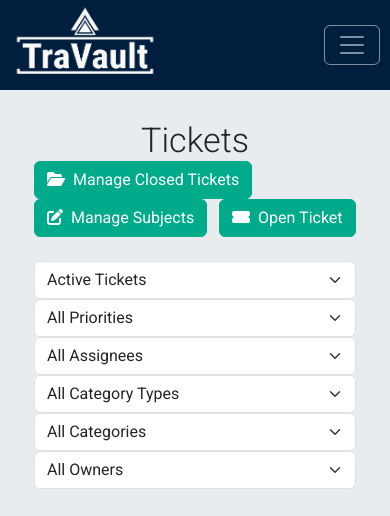
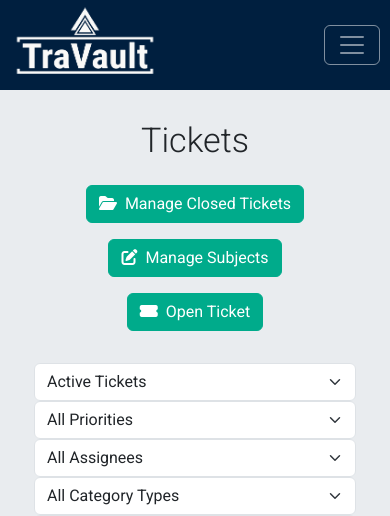
Before and after one commit to Ty-Thetravelguy/travault-v2-mp4, a Django app: page /tickets/view/ in a window 390 px wide. Shown: the top 516 px of the page. Run offline with Django 5.2, Linux system fonts and the light colour scheme; the visitor is signed in with stand-in values (Sample User, id 1); data comes from the database, SQL or seed files in the repository; data that the repository does not hold is empty; parts of the project's set-up code (start-up, migrations or seed data) failed here and were passed over; some libraries are stand-ins or nearby versions.

Commit message:
made ticket views and crm index more responsive

```diff
--- a/travault_crm/tickets/static/tickets/css/ticket_sort.css
+++ b/travault_crm/tickets/static/tickets/css/ticket_sort.css
@@ -39,3 +39,30 @@ tr.odd {
 tr.ticket-closed {
     background-color: #ffcccc; /* Light red for closed tickets */
 }
+
+
+@media (max-width: 991px) {
+    .title-button-row {
+        flex-direction: column;
+    }
+    .button-col {
+        margin-top: 1rem;
+        display: flex;
+        flex-wrap: wrap;
+        justify-content: center;
+    }
+    .button-col .btn {
+        margin: 0.25rem;
+    }
+}
+@media (max-width: 767px) {
+    .filter-row {
+        margin-bottom: 10px;
+    }
+    .filter-col {
+        margin-bottom: 10px;
+    }
+    .button-col .btn {
+        margin: 0.5rem;  /* Increased margin for better spacing on very small screens */
+    }
+}
--- a/travault_crm/tickets/templates/tickets/view_tickets.html
+++ b/travault_crm/tickets/templates/tickets/view_tickets.html
@@ -9,29 +9,23 @@
 {% block content %}
 <div class="container-fluid full-height-bg bg-gray-200">
     <div class="container-fluid px-4 top-padding roboto">
-        <div class="row align-items-center my-4">
-            <div class="col-md-4"></div>
-            <div class="col-md-4 text-center">
+        <div class="row align-items-center my-4 title-button-row">
+            <div class="col-lg-4 text-lg-start text-center">
                 <h1 class="display-4 roboto mb-0">Tickets</h1>
             </div>
-            <div class="col-md-4 text-md-end">
-                <!-- Button to Manage Closed Tickets (Admin/Manager only) -->
+            <div class="col-lg-8 text-lg-end button-col">
                 <a href="{% url 'tickets:manage_closed_tickets' %}"
                     class="btn btn-special btn-md me-2 {% if request.user.user_type != 'admin' %}disabled{% endif %}"
                     data-bs-toggle="tooltip"
                     title="{% if request.user.user_type != 'admin' %}Speak to an admin{% endif %}">
                     <i class="fas fa-folder-open me-2"></i>Manage Closed Tickets
                 </a>
-
-                <!-- Button to Manage Ticket Subjects (Admin/Manager only) -->
                 <a href="{% url 'tickets:manage_subjects' %}"
                     class="btn btn-special btn-md me-2 {% if request.user.user_type != 'admin' %}disabled{% endif %}"
                     data-bs-toggle="tooltip"
                     title="{% if request.user.user_type != 'admin' %}Speak to an admin{% endif %}">
                     <i class="fas fa-edit me-2"></i>Manage Subjects
                 </a>
-
-                <!-- Button to Open a New Ticket -->
                 <a href="{% url 'tickets:open_ticket' %}" class="btn btn-special btn-md">
                     <i class="fas fa-ticket-alt me-2"></i>Open Ticket
                 </a>
```
Also changed, not shown: travault_crm/crm/templates/crm/index.html (+4 -5 lines).
